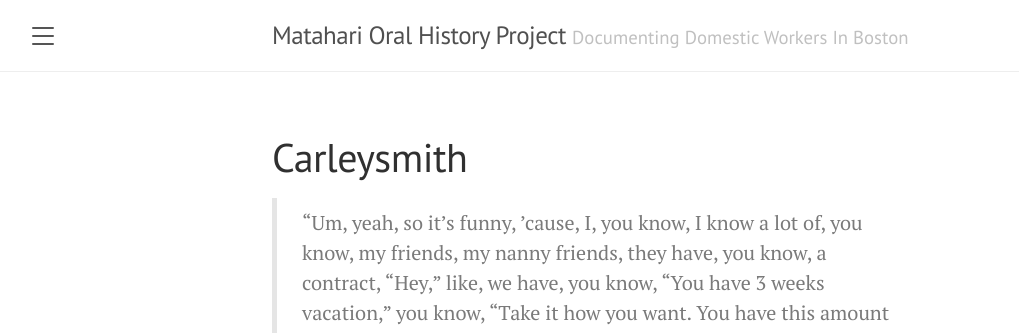
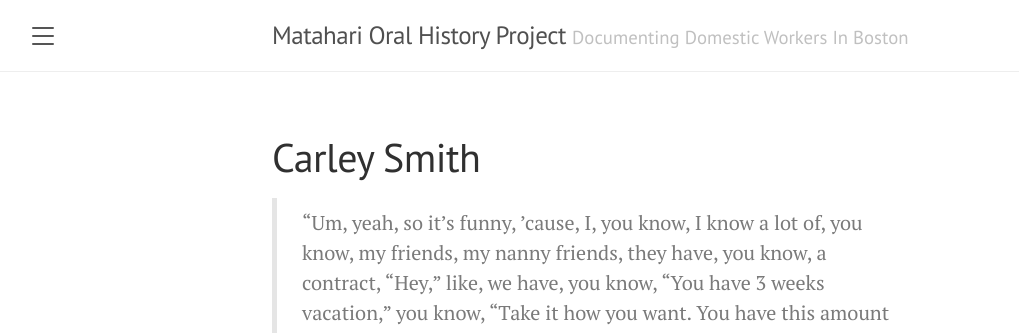
Before and after one commit to MatahariWomenWorkersCenter/OralHistoryProject, a Jekyll site: the page built from _posts/2020-04-14-CarleySmith.md, in a window 1280 px wide. Shown: the top 333 px of the page, without its empty margins (8-1027 px from the left). Built offline with Jekyll 4.4.1, drawn with Linux system fonts in a browser that asks for light colours; our own code applies the rules of GitHub Pages for plain Markdown files.

Commit message:
Update 2020-04-14-CarleySmith.md

```diff
--- a/_posts/2020-04-14-CarleySmith.md
+++ b/_posts/2020-04-14-CarleySmith.md
@@ -1,4 +1,7 @@
-
+---
+layout: post
+title: Carley Smith
+---
 
 >“Um, yeah, so it’s funny, ’cause, I, you know, I know a lot of, you know, my friends, my nanny friends, they have, you know, a contract, “Hey,” like, we have, you know, “You have 3 weeks vacation,” you know, “Take it how you want. You have this amount of sick days to use that you wanna be paid for, or vice versa…” Um, um, and I don’t know, we never really came up with it— it, you know, it’s always them, you know, going on vacation, um, and they give me a good heads up, so typically I can like, if— take, you know, my vacation time around the same time as theirs…  Um, but it hasn’t really been an issue that I’m, like, going on vacation and I’m like, “Hey, I need this week off,” but you know, ’cause at the—they’re away a lot, and I’m, I mean, I’m paid every week no matter what.”
 
```
